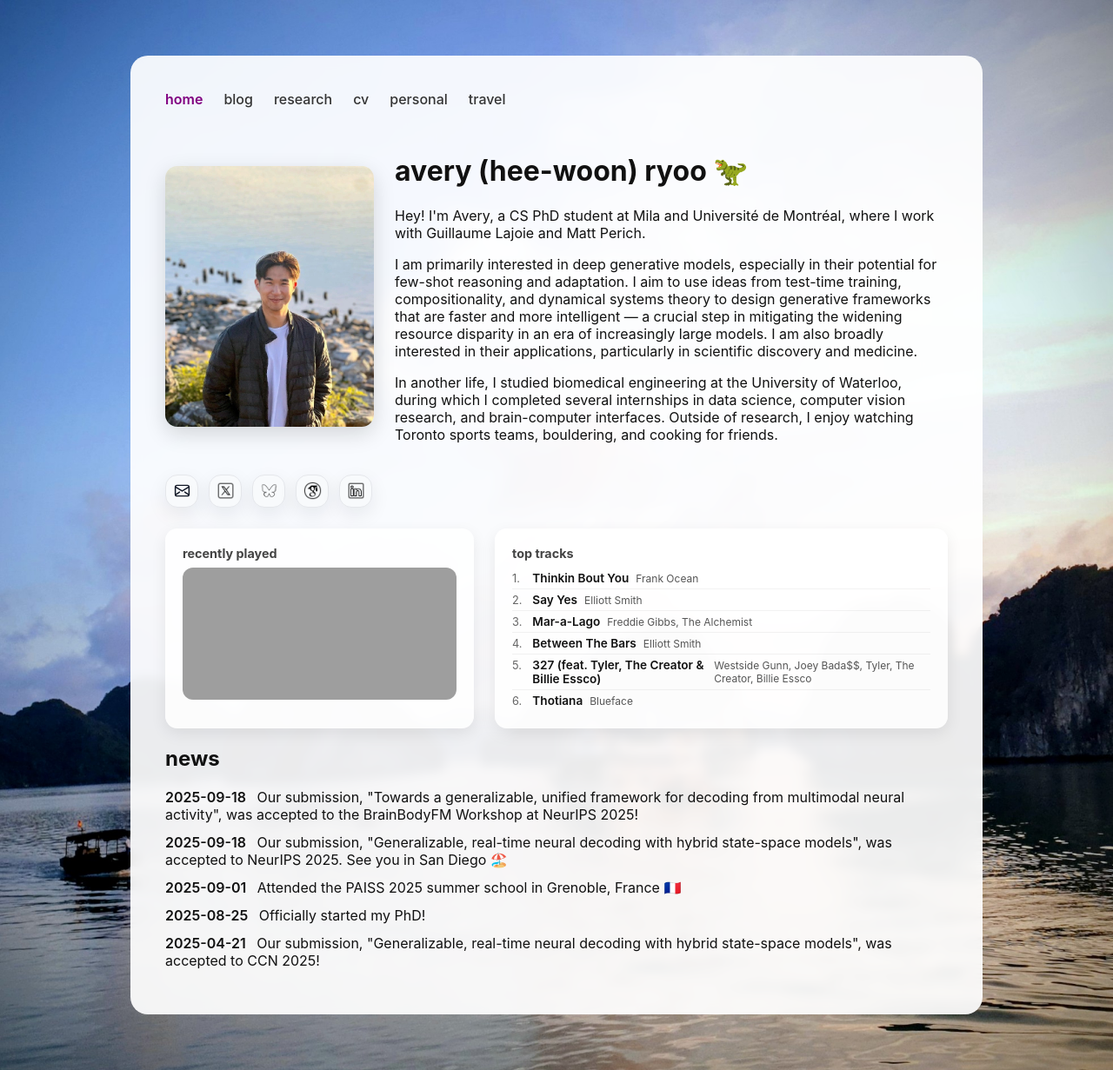
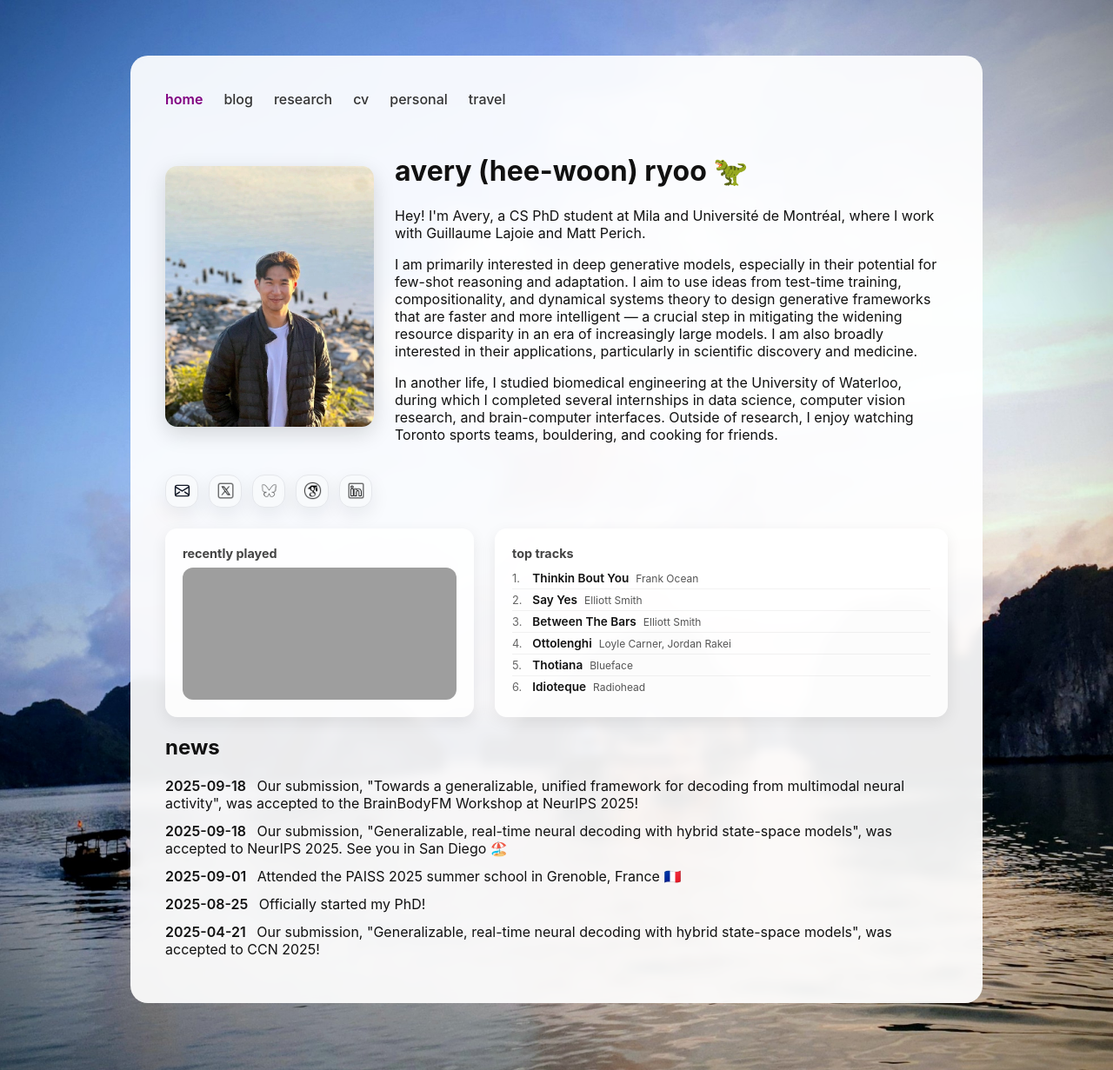
Before and after one commit to averyryoo/averyryoo.github.io, a Jekyll site: the page built from index.md, in a window 1280 px wide. Shown: the whole page at 87% size. Built offline with Jekyll 4.4.1, drawn with Linux system fonts in a browser that asks for light colours; grey boxes are pictures that could not be loaded.

Commit message:
chore: update spotify data

```diff
--- a/_data/spotify.yml
+++ b/_data/spotify.yml
@@ -1,10 +1,10 @@
 now_playing:
-  album: Money
-  album_art: https://i.scdn.co/image/ab67616d00001e020c4baba96825b9d9bbc7ea6c
-  artist: Arkells, Portugal. The Man
+  album: Not Waving, But Drowning
+  album_art: https://i.scdn.co/image/ab67616d00001e02b8fc4ee31953f1133106d64a
+  artist: Loyle Carner, Jordan Rakei
   is_playing: false
-  track: Money
-  url: https://open.spotify.com/track/3PIgAVNHyiiAiKhxnvdrPw
+  track: Ottolenghi
+  url: https://open.spotify.com/track/64I9byMYBlS1ARsC3vtpgW
 top_tracks:
 - artist: Frank Ocean
   track: Thinkin Bout You
@@ -12,16 +12,16 @@ top_tracks:
 - artist: Elliott Smith
   track: Say Yes
   url: https://open.spotify.com/track/7zVfEu1dEvRw4EkWoqrBkx
-- artist: Freddie Gibbs, The Alchemist
-  track: Mar-a-Lago
-  url: https://open.spotify.com/track/1b9cpyNQnzlmMDd7vs3NT9
 - artist: Elliott Smith
   track: Between The Bars
   url: https://open.spotify.com/track/52Bg6oaos7twR7IUtEpqcE
-- artist: Westside Gunn, Joey Bada$$, Tyler, The Creator, Billie Essco
-  track: 327 (feat. Tyler, The Creator & Billie Essco)
-  url: https://open.spotify.com/track/5sxRbu2Oi9lgmLO8taA3Rf
+- artist: Loyle Carner, Jordan Rakei
+  track: Ottolenghi
+  url: https://open.spotify.com/track/64I9byMYBlS1ARsC3vtpgW
 - artist: Blueface
   track: Thotiana
   url: https://open.spotify.com/track/1rBjexQsgqXpsS2BrCxaDX
-updated_at: 2026-05-05 00:01 UTC
+- artist: Radiohead
+  track: Idioteque
+  url: https://open.spotify.com/track/1W5XugQJGhnSATMI5n002M
+updated_at: 2026-05-05 03:55 UTC
```
